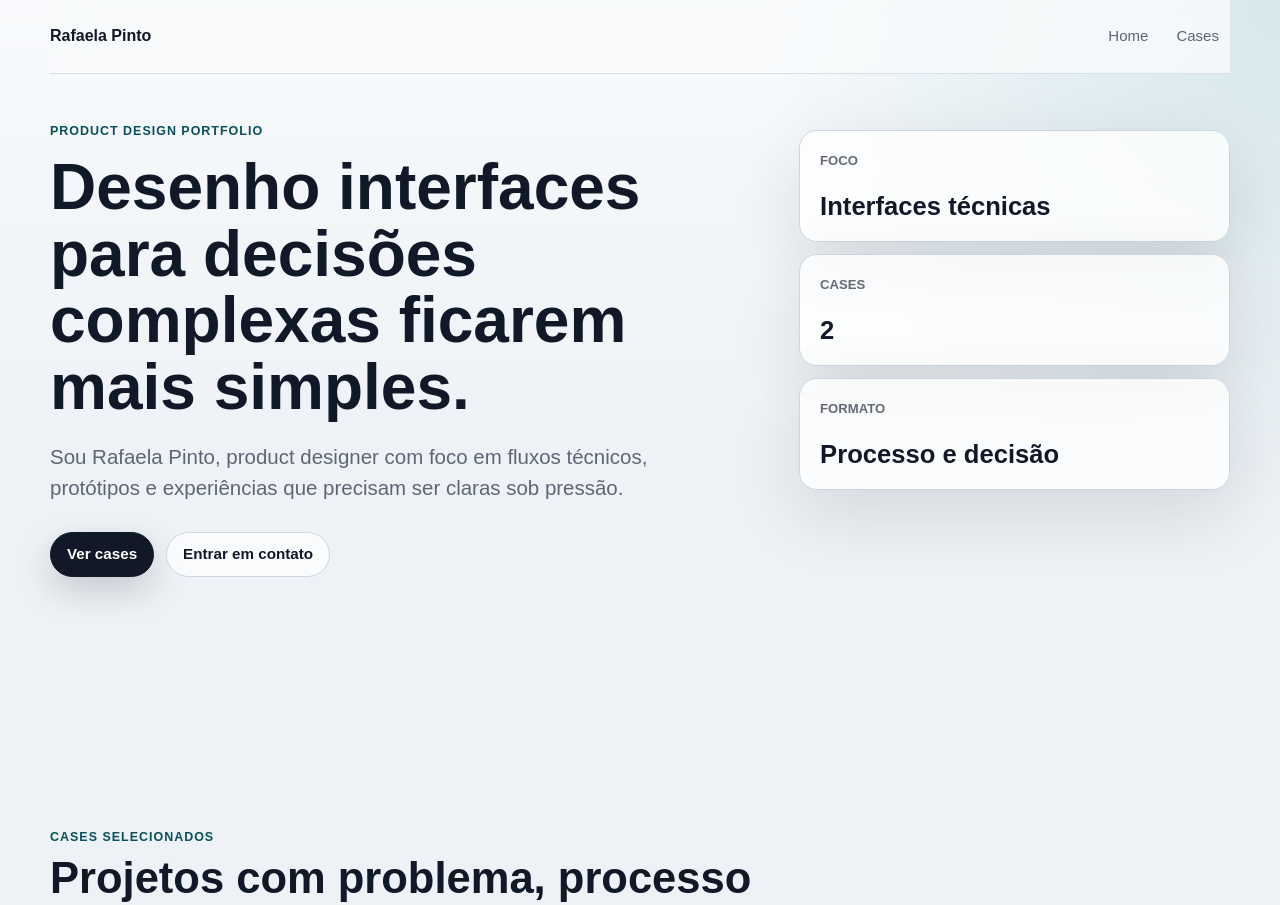
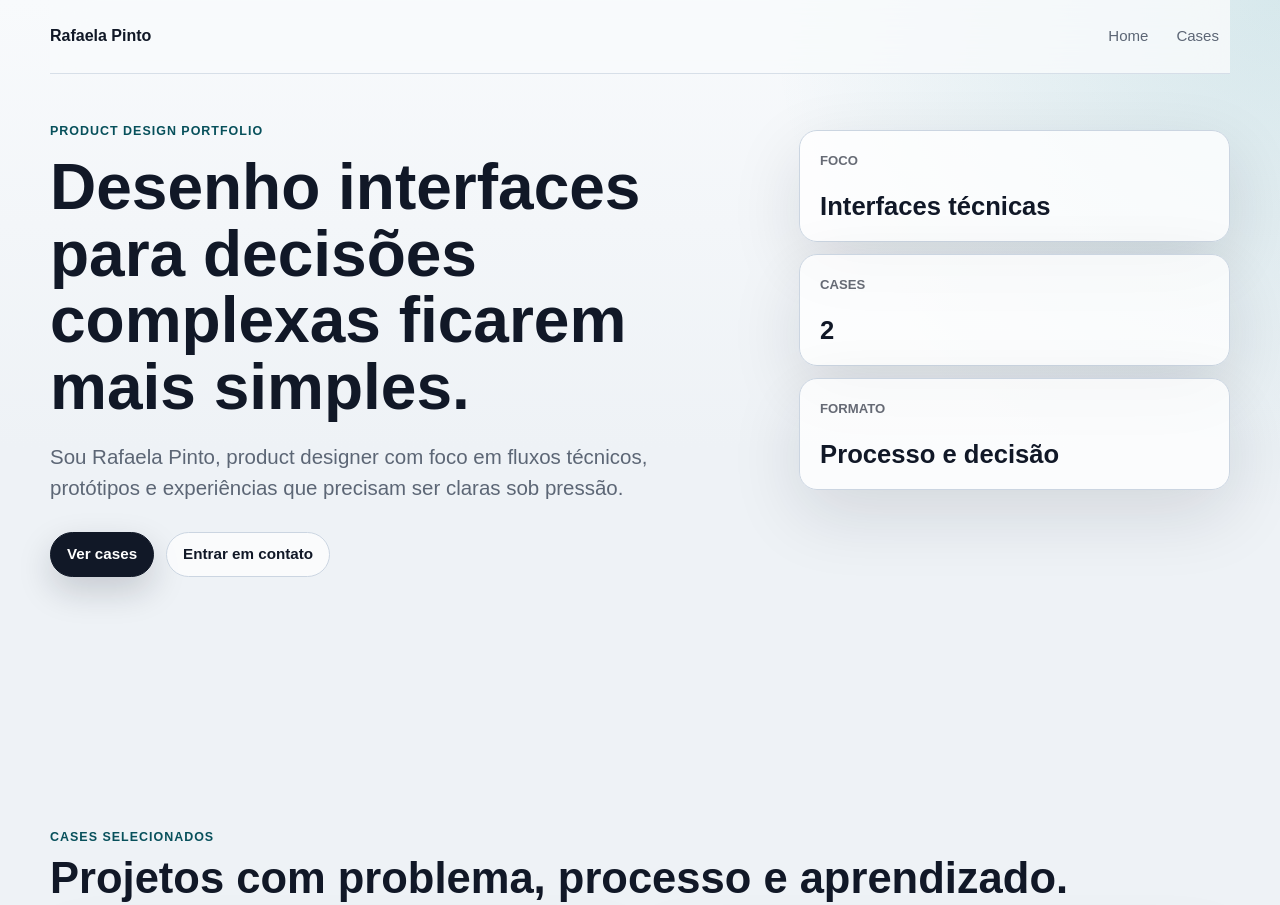
Before and after one commit to rafaelabp/DesignLab, a Next.js app: page / in a window 1280 px wide. Shown: the top 905 px of the page. Built offline with nearby package versions, Linux system fonts and the light colour scheme.

Commit message:
Allow work heading to span full width

```diff
--- a/app/globals.css
+++ b/app/globals.css
@@ -243,13 +243,17 @@ h3 {
 
 .sectionLead {
   display: block;
-  max-width: 760px;
+  max-width: 100%;
   margin-bottom: 22px;
 }
 
 .sectionLead .eyebrow {
   margin-bottom: 10px;
   padding-top: 0;
+}
+
+.sectionLead h2 {
+  max-width: none;
 }
 
 .caseList {
```
